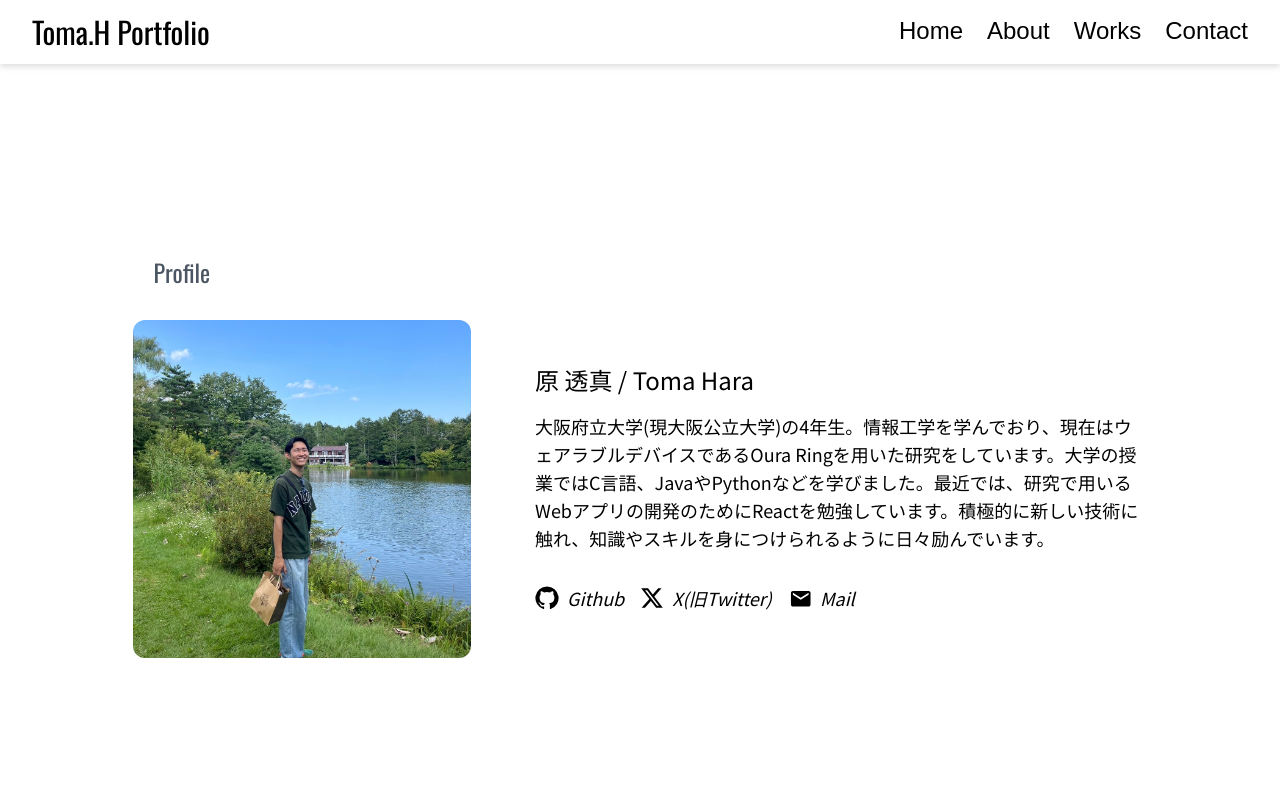
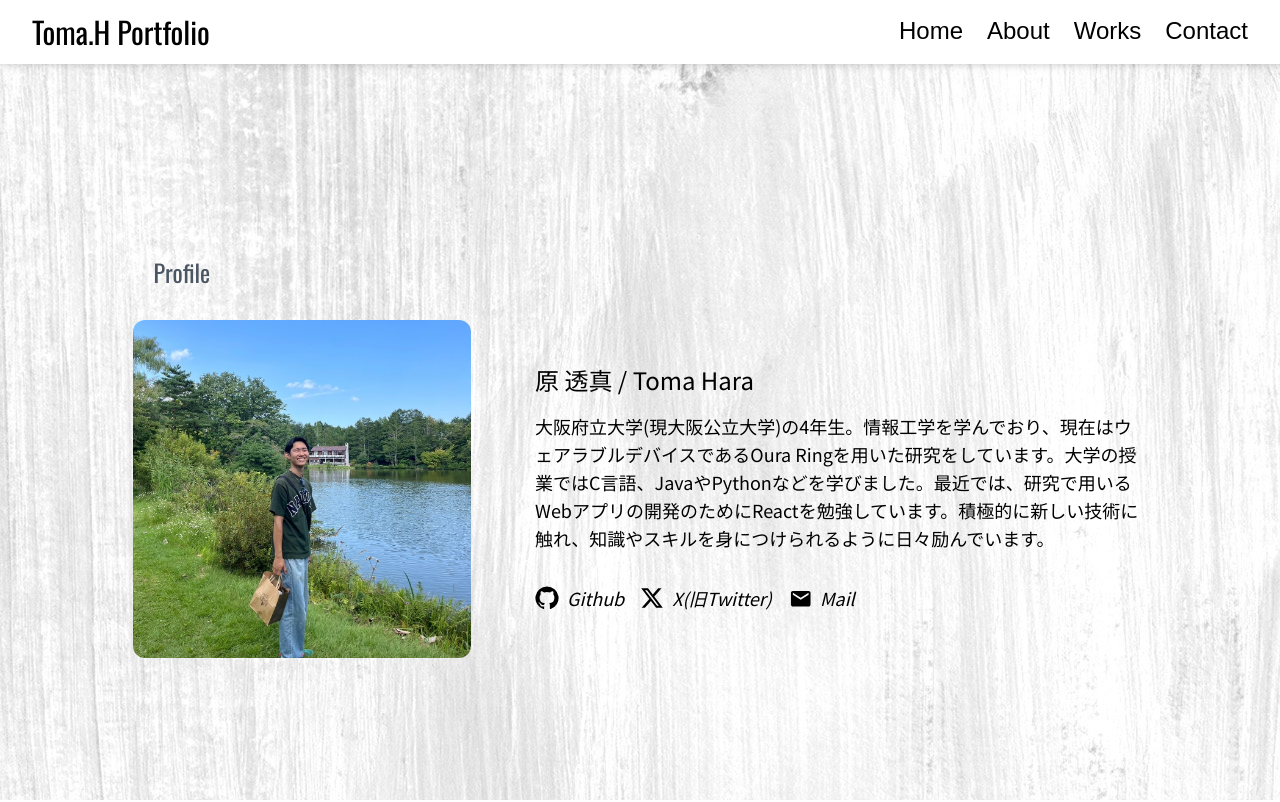
Before and after one commit to TomaHara/My_Portfolio, a Next.js app: page /Profile in a window 1280 px wide. Shown: the top 802 px of the page. Built offline with nearby package versions, Linux system fonts and the light colour scheme.

Commit message:
🚑 背景の修正

```diff
--- a/app/Profile/page.tsx
+++ b/app/Profile/page.tsx
@@ -4,7 +4,7 @@ import Likes from "./Likes";
 
 const AboutMe = () => {
   return (
-    <main className="flex flex-col justify-start items-center gap-20 px-8 py-16 bg-white">
+    <main className="flex flex-col justify-start items-center gap-20 px-8 py-16">
       <section className="w-full flex flex-col justify-start items-center gap-8 mt-24 sm:mt-48">
         <label className="w-11/12 sm:w-4/5 text-left text-gray-600 text-2xl font-oswald">
           Profile
--- a/app/layout.tsx
+++ b/app/layout.tsx
@@ -29,6 +29,10 @@ export default function RootLayout({
       <body
         className={`${geistSans.variable} ${geistMono.variable} antialiased`}
       >
+        <main
+          className="fixed w-full h-svh sm:h-screen bg-fixed -z-10"
+          style={{ backgroundImage: "url(/white_back.jpg)" }}
+        ></main>
         <Header />
         {children}
       </body>
--- a/app/page.tsx
+++ b/app/page.tsx
@@ -7,10 +7,7 @@ import Works from "./Works";
 const Home = () => {
   return (
     <Fragment>
-      <main
-        className="w-full  relative flex flex-col items-center justify-start bg-fixed"
-        style={{ backgroundImage: "url(/white_back.jpg)" }}
-      >
+      <main className="w-full  relative flex flex-col items-center justify-start overflow-y-auto">
         <WelcomePage />
         <ProfilePage />
         <Works />
```
